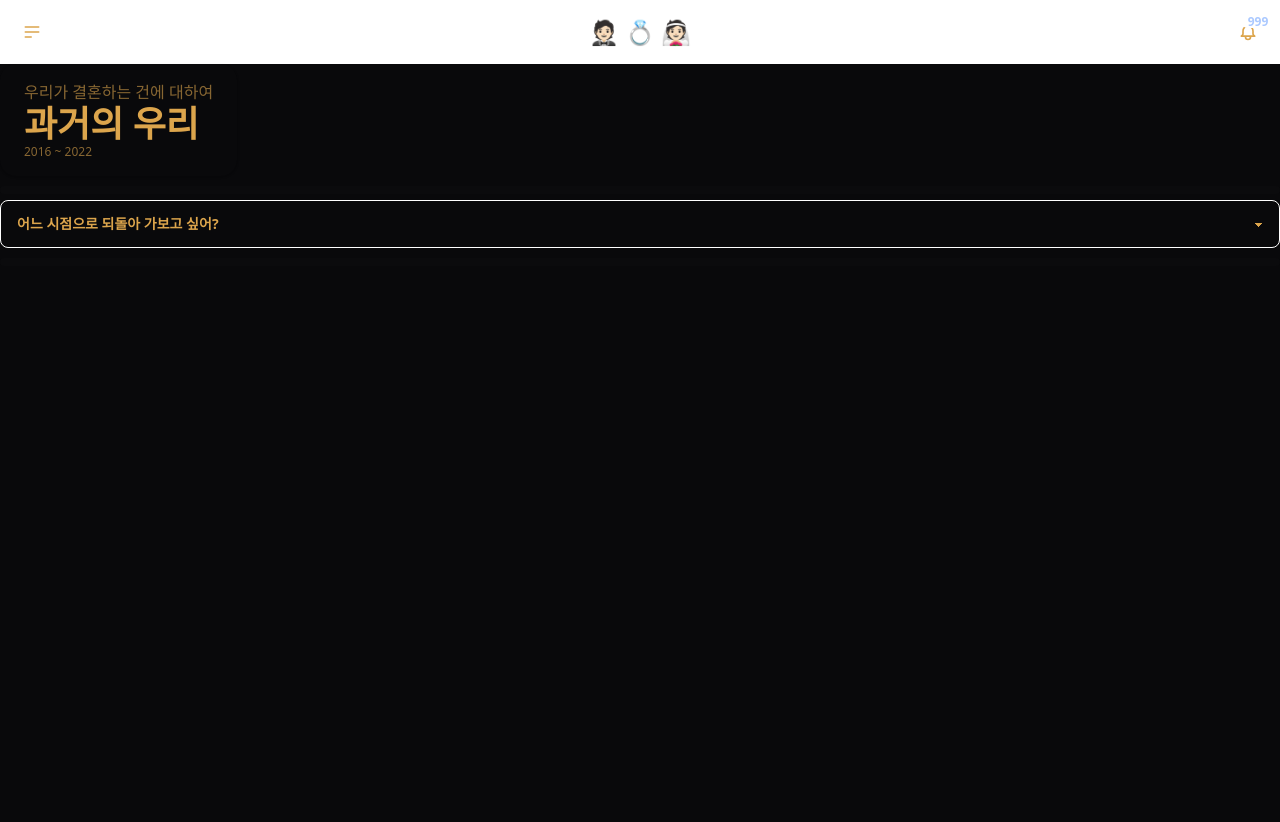
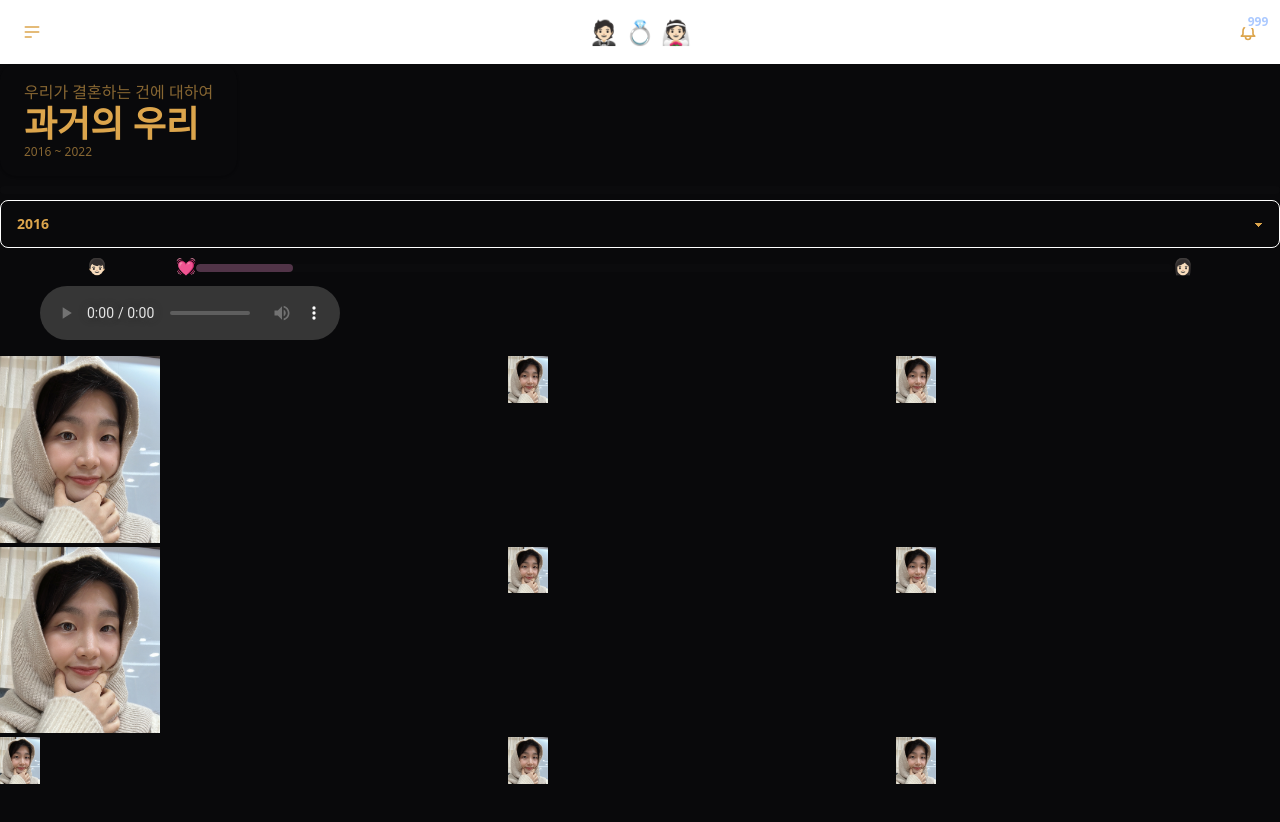
Before and after one commit to WooYoung94/gngb-svelte, a SvelteKit app in the folder gngb-app/: page /past in a window 1280 px wide. Shown: the top 822 px of the page. Before the commit the page ends 800 px from the top, so only its background shows below. Built offline with nearby package versions, Linux system fonts and the light colour scheme.

Commit message:
music up

```diff
--- a/gngb-app/src/routes/past/+page.svelte
+++ b/gngb-app/src/routes/past/+page.svelte
@@ -1,7 +1,32 @@
 <script>
 	import '../../app.css';
+	import AudioPlayer from './AudioPlayer.svelte';
 
-	let page = 'default';
+	let page = '2016';
+	let audioTracks = [
+		'https://sveltejs.github.io/assets/music/strauss.mp3',
+		'https://sveltejs.github.io/assets/music/strauss.mp3'
+	];
+
+	/**
+	 * @param {number} value
+	 */
+	function loveProgress(value) {
+		return `
+		<div class="flex flex-row mt-1.5">
+			<div class="text-right basis-1/12">👦🏻</div>
+			<div class="basis-10/12">
+				<div class="flex flex-row">
+					<div class="text-right basis-1/12">💓</div>
+					<div class="basis-11/12">
+						<progress class="progress progress-accent" value="10" max="100" />
+					</div>
+				</div>
+			</div>
+			<div class="text-left basis-1/12">👩🏻</div>
+		</div>
+        `;
+	}
 </script>
 
 <div class="stats shadow">
@@ -27,7 +52,40 @@
 {#if page === 'default'}
 	<progress class="progress progress-accent" value="0" max="100" />
 {:else if page === '2016'}
-	<progress class="progress progress-accent" value="10" max="100" />
+	{@html loveProgress(10)}
+
+	<div class="mx-8 mt-2 ">
+		<AudioPlayer src={audioTracks[0]} />
+	</div>
+	<div class="grid grid-rows-3 grid-flow-col gap-1 mt-4">
+		<div class="w-40 rounded-full">
+			<img src="sanga_main.jpeg" alt="sanga_main" />
+		</div>
+		<div class="w-40 rounded-full">
+			<img src="sanga_main.jpeg" alt="sanga_main" />
+		</div>
+		<div class="w-10 rounded-full">
+			<img src="sanga_main.jpeg" alt="sanga_main" />
+		</div>
+		<div class="w-10 rounded-full">
+			<img src="sanga_main.jpeg" alt="sanga_main" />
+		</div>
+		<div class="w-10 rounded-full">
+			<img src="sanga_main.jpeg" alt="sanga_main" />
+		</div>
+		<div class="w-10 rounded-full">
+			<img src="sanga_main.jpeg" alt="sanga_main" />
+		</div>
+		<div class="w-10 rounded-full">
+			<img src="sanga_main.jpeg" alt="sanga_main" />
+		</div>
+		<div class="w-10 rounded-full">
+			<img src="sanga_main.jpeg" alt="sanga_main" />
+		</div>
+		<div class="w-10 rounded-full">
+			<img src="sanga_main.jpeg" alt="sanga_main" />
+		</div>
+	</div>
 {:else if page === '2017'}
 	<progress class="progress progress-accent" value="20" max="100" />
 {:else if page === '2018'}
--- /dev/null
+++ b/gngb-app/src/routes/past/AudioPlayer.svelte
@@ -0,0 +1,24 @@
+<script context="module">
+	import '../../app.css';
+
+	const players = new Set();
+</script>
+
+<script>
+	import { onMount } from 'svelte';
+
+	export let src;
+
+	let player;
+
+	onMount(() => {
+		// Like players.push(player)
+		players.add(player);
+	});
+</script>
+
+<div class="mx-2">
+	<audio bind:this={player} {src} controls>
+		<track kind="captions" />
+	</audio>
+</div>
```
